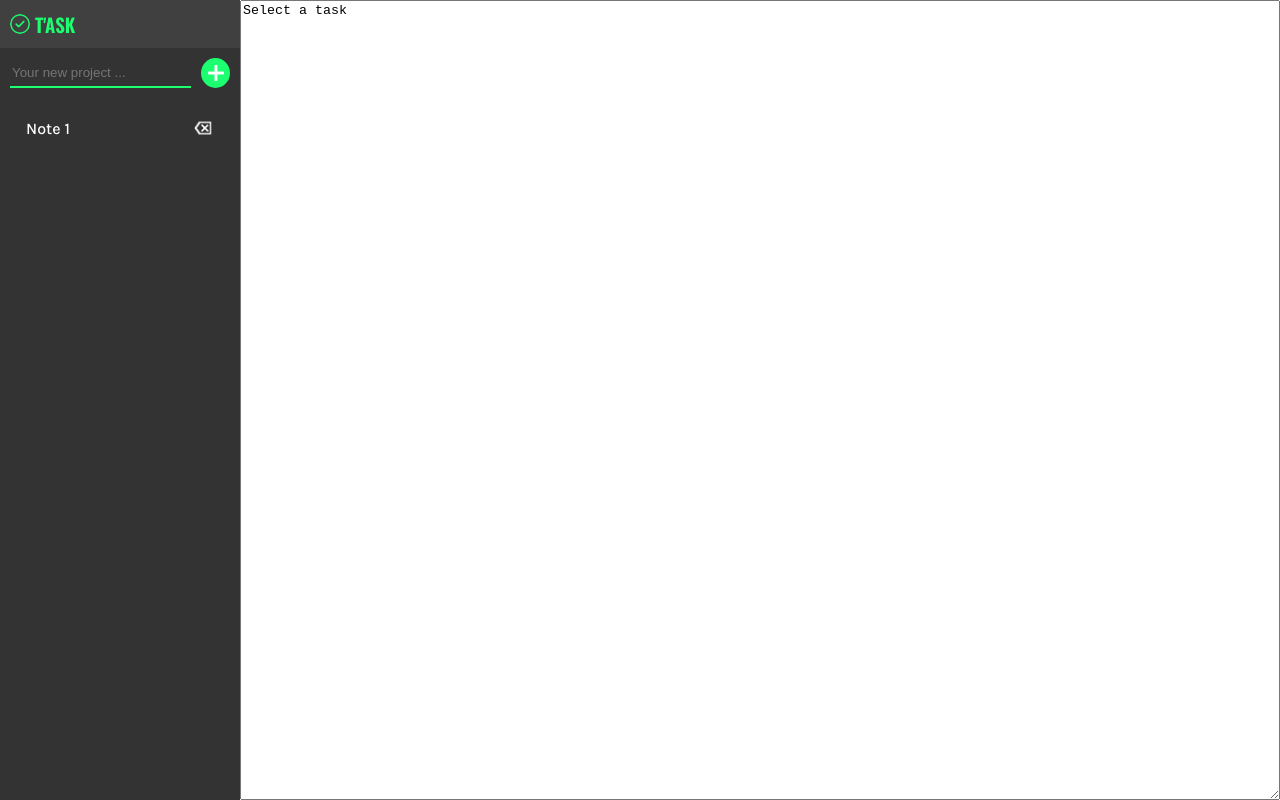
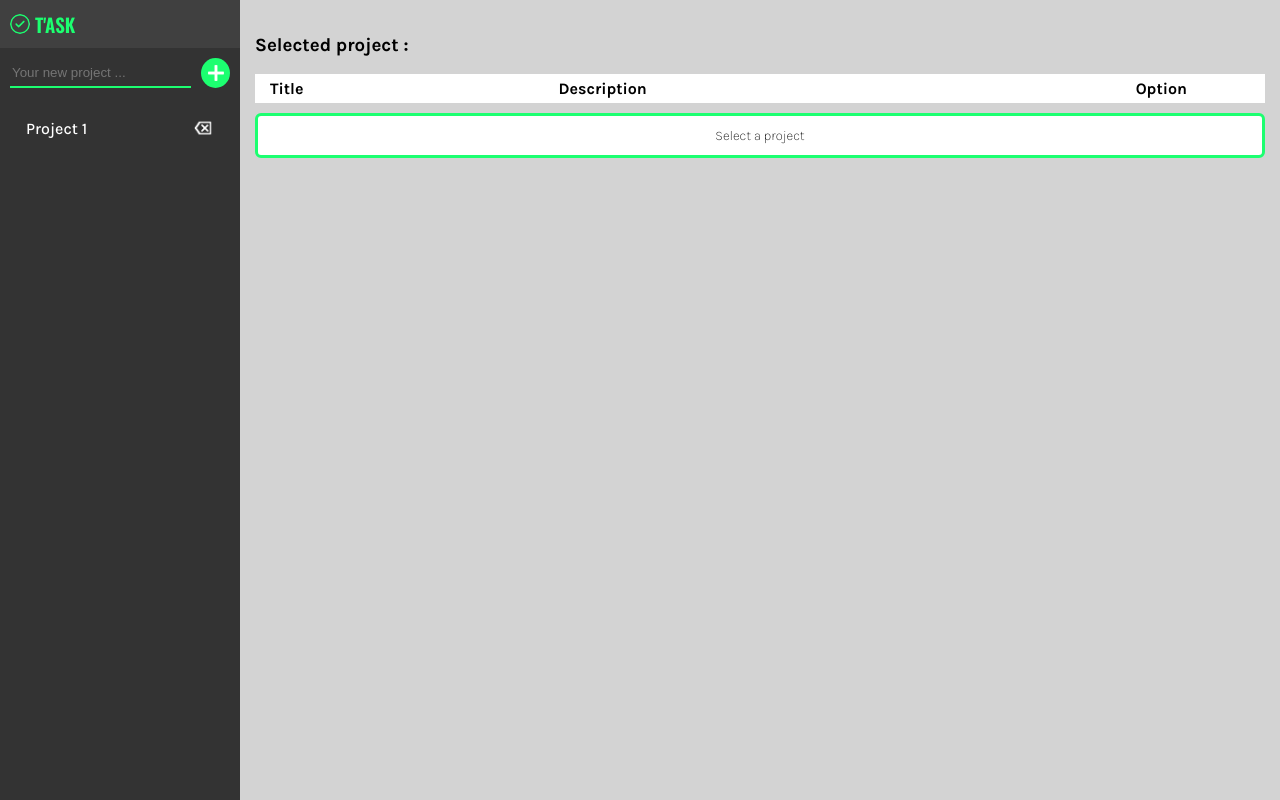
Before and after one commit to jeannepietropaoli/react-simple-to-do-list, a React (Create React App) app: page / in a window 1280 px wide. Both pictures are taken after a click on the button 215 px from the left and 73 px from the top of the page. Built offline with nearby package versions, Linux system fonts and the light colour scheme.

Commit message:
Replicate first to-do-list app with React

```diff
--- a/src/App.js
+++ b/src/App.js
@@ -4,48 +4,81 @@ import Editor from "./Editor";
 import { nanoid } from "nanoid";
 
 function App() {
-  const [notes, setNotes] = React.useState(JSON.parse(localStorage.getItem("notes")) || [])
-  const [currentNoteId, setCurrentNoteId] = React.useState(null)
+  const [projects, setProjects] = React.useState(JSON.parse(localStorage.getItem("projects")) || [])
+  const [currentProjectId, setCurrentProjectId] = React.useState(projects.find(project => project.selected)?.id || null)
+
+  console.log(projects)
 
   React.useEffect(() => {
-    localStorage.setItem("notes", JSON.stringify(notes))
-  }, [notes])
+    localStorage.setItem("projects", JSON.stringify(projects))
+  }, [projects])
 
-  function exportNoteTitle(noteBody, note) {
+  function exportProjectTitle(noteBody, project) {
     const regex = /^.*(?=\n)/g
     const matches = noteBody.match(regex)
-    return matches === null ? note.title : matches[0]
+    return matches === null ? project.title : matches[0]
   }
 
-  function createNewNote(title) {
-    const newNote = {
-      title : title || `Note ${notes.length + 1}`,
-      body : "",
-      id : nanoid(),
-      selected : false
-    }
-    setNotes(prevNotes => {
-      return [...prevNotes, newNote]
+  function submitNewTask(newTask, projectId) {
+    console.log('insidesubmitnewtask')
+    console.log(projectId)
+    setProjects(prevProjects => {
+      return prevProjects.map(prevProject => {
+        return prevProject.id === projectId
+          ? {...prevProject, tasks : [...prevProject.tasks, newTask]}
+          : prevProject
+      })
     })
   }
 
-  function findNoteIndex(noteId) {
-    const note = notes.filter(note => note.id === noteId)[0]
-    return notes.indexOf(note)
+  function deleteTask(taskId) {
+    setProjects(prevProjects => {
+      return prevProjects.map(prevProject => {
+        return prevProject.id === currentProjectId
+        ? {...prevProject, tasks : prevProject.tasks.filter(task => task.id !== taskId)}
+        : prevProject
+      })
+    })
   }
 
-  function selectTask(noteId) {
-    setNotes(prevNotes => {
-      return prevNotes.map(prevNote => {
-        return prevNote.id === noteId
-          ? {...prevNote, selected : true}
-          : {...prevNote, selected : false}
+  function editTask(e, taskId) {
+    setProjects(prevProjects => {
+      return prevProjects.map(prevProject => {
+        console.log('here')
+        console.log(currentProjectId)
+        console.log(prevProject.id)
+        return prevProject.id === currentProjectId
+        ? {...prevProject, tasks : prevProject.tasks.map(prevTask => prevTask.id === taskId ? {...prevTask, [e.target.name] :e.target.value} : prevTask)}
+        : prevProject
       })
     })
-    setCurrentNoteId(noteId)
   }
 
-  function editNote(e, noteId) {
+  function createNewProject(title) {
+    const newProject = {
+      title : title || `Project ${projects.length + 1}`,
+      body : "",
+      id : nanoid(),
+      selected : false,
+      tasks : []
+    }
+    setProjects(prevProjects => {
+      return [...prevProjects, newProject]
+    })
+  }
+
+  function selectProject(projectId) {
+    setProjects(prevProjects => {
+      return prevProjects.map(prevProject => {
+        return prevProject.id === projectId
+          ? {...prevProject, selected : true}
+          : {...prevProject, selected : false}
+      })
+    })
+    setCurrentProjectId(projectId)
+  }
+
+  /* function editNote(e, noteId) {
     setNotes(prevNotes => {
       return prevNotes.map(prevNote => {
         return prevNote.id === noteId
@@ -53,18 +86,18 @@ function App() {
           : prevNote
       })
     })
-  }
+  } */
 
-  function deleteNote(noteId) {
-    return setNotes(prevNotes => {
-      return prevNotes.filter(prevNote => prevNote.id !== noteId)
+  function deleteProject(projectId) {
+    return setProjects(prevProjects => {
+      return prevProjects.filter(prevProject => prevProject.id !== projectId)
     })
   }
 
   return (
     <div className="app">
-      <Sidebar createNewNote={createNewNote} selectTask={selectTask} deleteNote={deleteNote} notes={notes} />
-      <Editor notes={notes} editNote={editNote} currentNoteId={currentNoteId} />
+      <Sidebar createNewProject={createNewProject} selectProject={selectProject} deleteProject={deleteProject} projects={projects} />
+      <Editor editTask={editTask} deleteTask={deleteTask} submitNewTask={submitNewTask} projects={projects} currentProjectId={currentProjectId} />
     </div>
   );
 }
--- a/src/Editor.js
+++ b/src/Editor.js
@@ -1,10 +1,39 @@
 import React from "react";
+import NoteForm from "./NoteForm";
+import deleteLogo from "./assets/delete.svg"
+import "./editor.css"
 
 function Editor(props) {
-    const currentNote = props.notes.find(note => note.selected)
+    const currentProject = props.projects.find(project => project.selected)
+    const [formVisible, setFormVisible] = React.useState(false)
+
+    const taskElements = currentProject ? currentProject.tasks.map(task => {
+        return (
+            <div className="task">
+                <input className="task--title" name="title" onChange={(e) => props.editTask(e, task.id)} value={task.title} />
+                <textarea className="task--description" name="description" onChange={(e) => props.editTask(e, task.id)} value={task.description} />
+                <div  onClick={() => props.deleteTask(task.id)} className="task--delete-button" ></div>
+            </div>
+        )
+    }) : null
 
     return(
-        <textarea placeholder="Note's title" className="editor" onChange={(e) => props.editNote(e, props.currentNoteId)} value={currentNote ? currentNote.body : "Select a task"}/>
+        <main>
+            <div className={`${formVisible ? "blury" : "visible"} editor`} >
+                <h3>Selected project : {currentProject ? currentProject.title : ""}</h3>
+                <div className="tasksGrid">
+                    <div className="tasksGrid--headers">
+                        <h4>Title</h4>
+                        <h4>Description</h4>
+                        <h4>Option</h4>
+                    </div>
+                    {currentProject && <button className="tasksGrid--add-button" onClick={() => setFormVisible(true)}>Create a new note</button>}
+                    {!currentProject && <button className="taskGrid--select-project-button">Select a project</button>}
+                    {taskElements}
+                </div>
+            </div>
+            {formVisible && <NoteForm quitForm={() => setFormVisible(false)} submitNewTask={(formData, currentProjectId) => {props.submitNewTask(formData, currentProjectId); setFormVisible(false)}} currentProjectId={currentProject.id} />}
+        </main>
     )
 }
 
--- /dev/null
+++ b/src/NoteForm.js
@@ -0,0 +1,66 @@
+import React from "react";
+import { nanoid } from "nanoid";
+import "./noteForm.css"
+
+function NoteForm(props) {
+    const [formData, setFormData] = React.useState({
+        title : "",
+        description : "",
+        id : nanoid()
+    })
+
+    function handleChange(e) {
+        setFormData(prevFormData => {
+            return ({
+                ...prevFormData,
+                [e.target.name] : e.target.value
+            })
+        })
+    }
+
+    return(
+        <div className="formContainer">
+            <form className="noteForm">
+            <div onClick={props.quitForm} id="closeForm">x</div>
+
+            <h2>Enter your task's details</h2>
+
+            <div class="formFields">
+                <div class="formField">
+                    <label for="title">Task title :</label>
+                    <input name="title" onChange={handleChange} type="text" id="title" placeholder=" " required />
+                    <span></span>
+                </div>
+                <div class="formField">
+                    <label for="description">Description :</label>
+                    <input name="description" onChange={handleChange} type="text" id="description" placeholder=" " required />
+                    <span></span>
+                </div>
+                {/* <div class="formField">
+                    <label for="date">Task due date :</label>
+                    <input type="date" id="dueDate" placeholder=" " required />
+                    <span></span>
+                </div>
+                <div class="formField">
+                    <label for="category">Task category :</label>
+                    <input type="text" id="category" placeholder=" " required />
+                    <span></span>
+                </div>
+                <div class="formField">
+                <label for="state">Task state :</label>
+                <select name="state" id="state">
+                    <option value="to-do">to-do</option>
+                    <option value="in progress">in progress</option>
+                    <option value="done">done</option>
+                </select>
+            </div> */}
+            </div>
+
+            <button onClick={() => props.submitNewTask(formData, (props.currentProjectId))} type="button" id="submit">Add to the list</button>
+            {/* <button type="button" id="editMode" disabled>Submit changes</button> */}
+        </form>
+        </div>
+    )
+}
+
+export default NoteForm
--- a/src/Sidebar.js
+++ b/src/Sidebar.js
@@ -5,14 +5,14 @@ import plus from "./assets/plus.png"
 import deleteProject from "./assets/deleteProject.png"
 
 function Sidebar(props) {
-    const noteTitleElements = props.notes.map(note => {
+    const noteTitleElements = props.projects.map(project => {
         const styles = {
-            backgroundColor : note.selected ? "darkGray" : "transparent"
+            backgroundColor : project.selected ? "darkGray" : "transparent"
         }
         return (
-            <div style={styles} key={note.id} onClick={() => props.selectTask(note.id)} className="sidebar--project-title">
-                <h3 >{note.title}</h3>
-                <img src={deleteProject} onClick={() => props.deleteNote(note.id)} />
+            <div style={styles} key={project.id} onClick={() => props.selectProject(project.id)} className="sidebar--project-title">
+                <h3 >{project.title}</h3>
+                <img src={deleteProject} onClick={() => props.deleteProject(project.id)} />
             </div>
         )
     })
@@ -28,7 +28,7 @@ function Sidebar(props) {
             <div className="sidebar--new-project">
                 <input value={newProjectTitle} onChange={(e) => setNewProjectTitle(e.target.value)} id="sidebar--new-project-title" type="text" placeholder="Your new project ..." />
                 <button id="sidebar--add-project-button" onClick={() => {
-                    props.createNewNote(newProjectTitle)
+                    props.createNewProject(newProjectTitle)
                     setNewProjectTitle("")
                     }}>
                     <img alt="plus logo" src={plus} />
--- /dev/null
+++ b/src/editor.css
@@ -0,0 +1,103 @@
+main {
+    position: relative;
+    flex-grow: 1;
+    padding: 15px;
+    background-color: lightgrey;
+}
+
+.editor.blury {
+    opacity: 0.3;
+}
+
+.tasksGrid {
+    width: 100%;
+    min-width: 600px;
+    background-color: lightgrey;
+    row-gap: 10px;
+    display: grid;
+    grid-template-columns: 1fr;
+    grid-template-rows: max-content;
+    grid-auto-rows: 45px;
+    justify-items: stretch;
+    align-items: stretch;
+}
+
+.tasksGrid > * {
+    background-color: white;
+    margin: 0px;
+}
+
+.tasksGrid--headers {
+    width: 100%;
+    min-width: max-content;
+    display: grid;
+    grid-template-columns: 2fr 4fr 1fr;
+    justify-content: stretch;
+    align-items: center;
+}
+
+.tasksGrid--headers > * {
+    margin: 0;
+    padding: 5px 15px;
+}
+
+.tasksGrid--add-button,
+.taskGrid--select-project-button {
+    position: relative;
+    z-index: 0;
+    border-radius: 6px;
+    display: flex;
+    justify-content: center;
+    align-items: center;
+    cursor: pointer;
+    border: 3px solid #1CFF70;
+    font-family: "Karla", sans-serif;
+    font-weight: 300;
+}
+
+.task {
+    position: relative;
+    width: 100%;
+    min-width: max-content;
+    display: grid;
+    grid-template-columns: 2fr 4fr 1fr;
+    justify-content: stretch;
+    align-items: center;
+}
+
+.task > input,
+.task > textarea {
+    margin: 0;
+    padding: 5px 15px;
+    font-weight: 300;
+    font-size: 14px;
+    color: black;
+    background-color: transparent;
+    border-width: 0px;
+}
+
+.task > input:focus,
+.task > textarea:focus {
+    outline: none;
+    border-bottom: 2px solid #1CFF70;
+}
+
+.task > textarea {
+    resize: none;
+    max-height: 39%;
+}
+
+.task--delete-button {
+    height: 20px;
+    width: 20px;
+    background-color: transparent;
+    background-image: url(./assets/delete.svg);
+    background-size: cover;
+    cursor: pointer;
+    margin-left: 15px;
+}
+
+.task--delete-button:hover {
+    background-image: url(./assets/deleteHover.png);
+    background-size: cover;
+}
--- a/src/index.css
+++ b/src/index.css
@@ -17,7 +17,3 @@ body {
 .app {
   display: flex;
 }
-
-.editor {
-  flex-grow: 1;
-}
--- /dev/null
+++ b/src/noteForm.css
@@ -0,0 +1,52 @@
+.formContainer {
+    position: fixed;
+    top: 0;
+    left: 0;
+    width: 100vw;
+    height: 100vh;
+    background-color: rgba(220,220,220, 0.7);
+    display: flex;
+    justify-content: center;
+    align-items: center;
+    opacity: 1;
+}
+
+form {
+    width: 500px;
+    max-width: 100%;
+    border: none;
+    border-radius: 8px;
+    box-shadow: 2px 5px 3px lightgray;
+    padding: 20px;
+    background-color: white;
+}
+
+.formFields {
+    display: flex;
+    flex-direction: column;
+    gap: 20px;
+}
+
+.formField {
+    display: flex;
+    gap: 15px;
+}
+
+#submit {
+    margin-top: 15px;
+    border: 2px solid #1CFF70;
+    color: #1CFF70;
+    font-weight: 900;
+    background-color: white;
+    padding: 8px 25px;
+    border-radius: 5px;
+    box-shadow: 2px 5px 3px lightgray;
+    cursor: pointer;
+    position: relative;
+    bottom: 0px;
+    transition: bottom 0.1s;
+}
+
+#closeForm {
+    cursor: pointer;
+}
```
Also changed, not shown: src/assets/delete.svg (added), src/assets/deleteHover.png (added).
